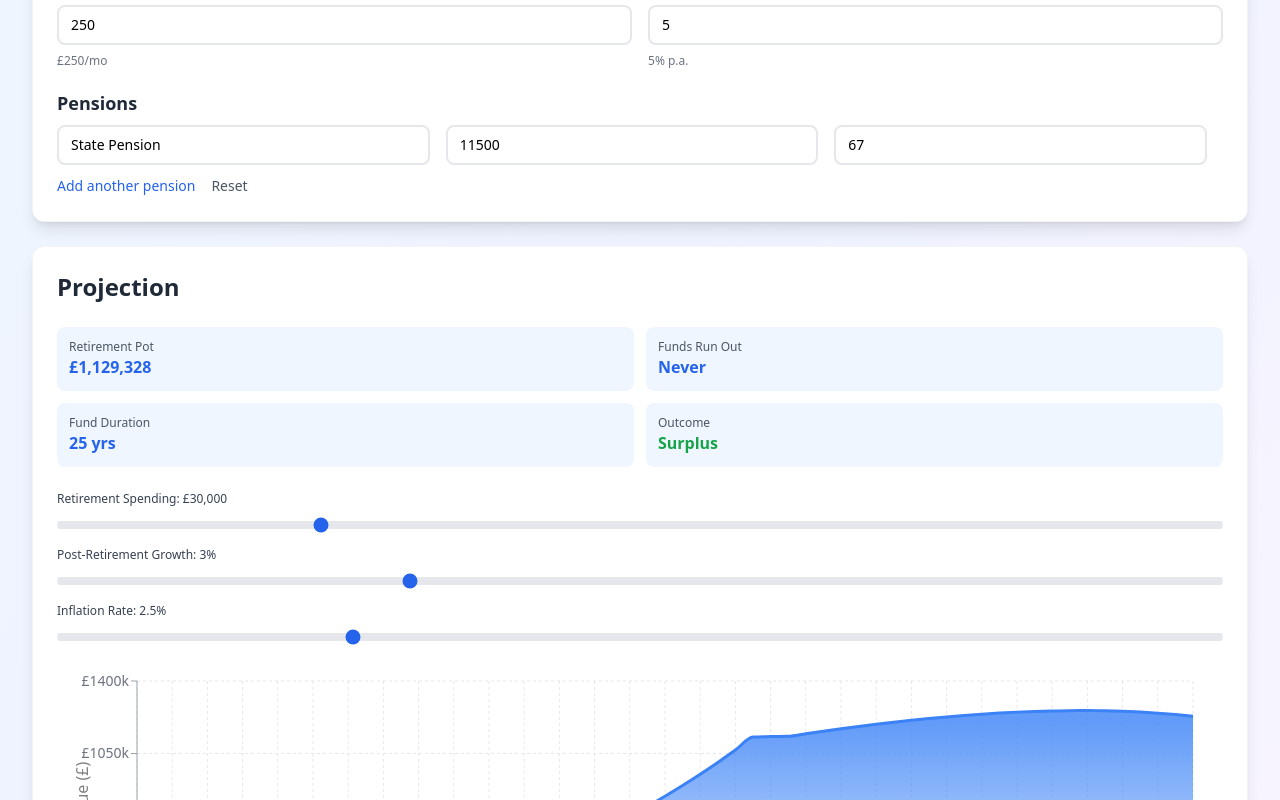
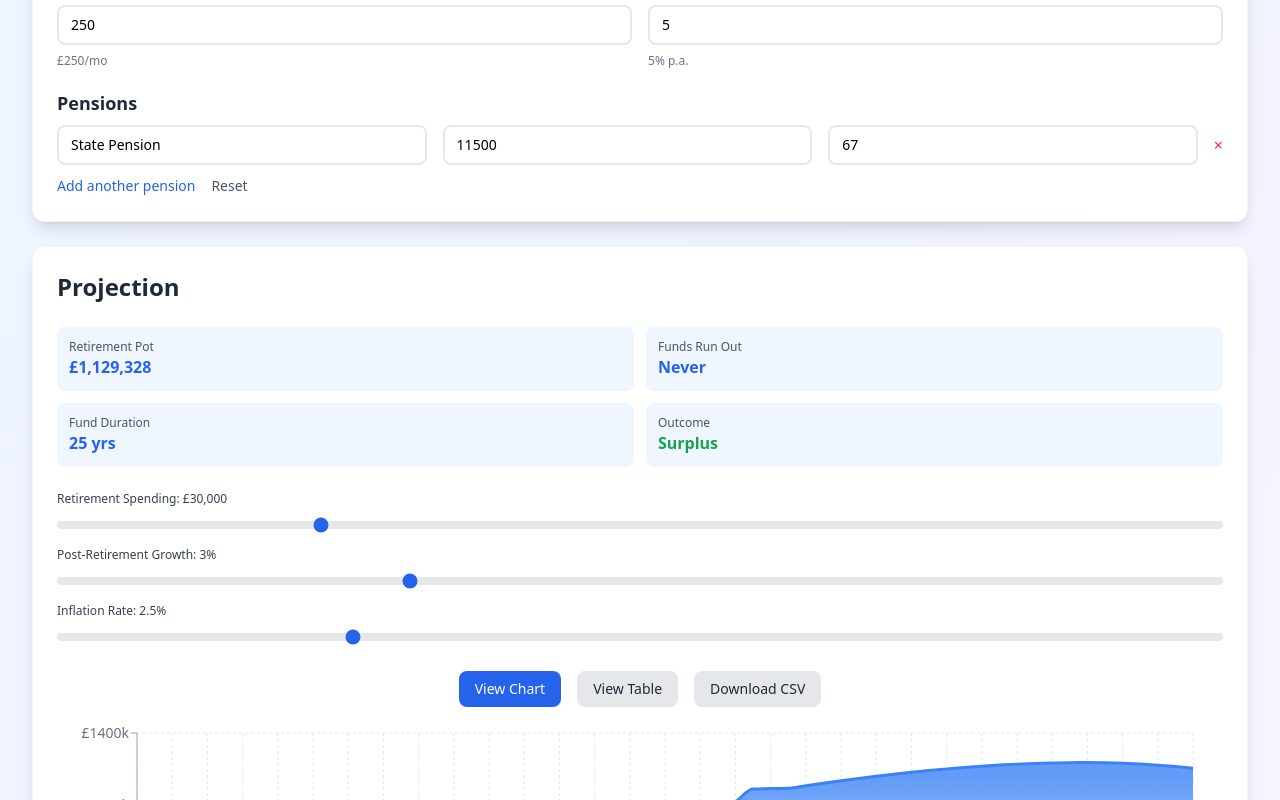
Before and after one commit to gpimblott/pension-planner, a Next.js app: page / in a window 1280 px wide. Shown: the part 460-1260 px from the top of the page. Built offline with nearby package versions, Linux system fonts and the light colour scheme.

Commit message:
Added table feature

```diff
--- a/src/app/page.tsx
+++ b/src/app/page.tsx
@@ -2,7 +2,8 @@ import InputForm from "../components/InputForm";
 
 export default function Home() {
   return (
-    <main className="min-h-screen bg-gradient-to-br from-blue-50 via-indigo-50 to-purple-50">
+    <main className="min-h-screen bg-gradient-to-br from-blue-50 via-indigo-50 to-purple-50 flex flex-col">
+      <div className="flex-grow">
         <div className="max-w-7xl mx-auto px-4 sm:px-6 lg:px-8 py-12">
           <div className="text-center mb-8">
             <h1 className="text-5xl md:text-6xl font-bold mb-6 bg-gradient-to-r from-blue-600 via-indigo-600 to-purple-600 bg-clip-text text-transparent">
@@ -12,6 +13,7 @@ export default function Home() {
           </div>
           <InputForm />
         </div>
+      </div>
       <div className="max-w-2xl mx-auto text-center text-gray-500 text-sm mt-4 mb-16">
         <p>Disclaimer: The results provided by this tool are for illustrative purposes only and may not be accurate. Please consult with a financial professional for personalised advice.</p>
       </div>
--- a/src/components/InputForm.tsx
+++ b/src/components/InputForm.tsx
@@ -263,7 +263,6 @@ export default function InputForm() {
                                     value={pension.name}
                                     onChange={(e) => handlePensionChange(index, 'name', e.target.value)}
                                     className="w-full px-3 py-2 text-sm border-2 border-gray-200 rounded-lg focus:ring-2 focus:ring-blue-100 focus:border-blue-500 transition-all"
-                                    readOnly={index === 0}
                                 />
                                 <input
                                     type="number"
@@ -277,11 +276,9 @@ export default function InputForm() {
                                     onChange={(e) => handlePensionChange(index, 'startAge', e.target.value)}
                                     className="w-full px-3 py-2 text-sm border-2 border-gray-200 rounded-lg focus:ring-2 focus:ring-blue-100 focus:border-blue-500 transition-all"
                                 />
-                                {index > 0 && (
-                                    <button type="button" onClick={() => removePension(index)} className="text-red-500 hover:text-red-700">
-                                        &times;
-                                    </button>
-                                )}
+                                <button type="button" onClick={() => removePension(index)} className="text-red-500 hover:text-red-700">
+                                    &times;
+                                </button>
                             </div>
                         ))}
                         <button type="button" onClick={addPension} className="text-sm text-blue-600 hover:underline">Add another pension</button>
--- a/src/components/PensionChart.tsx
+++ b/src/components/PensionChart.tsx
@@ -70,7 +70,7 @@ export default function PensionChart({ data }: PensionChartProps) {
                         stroke="#9ca3af"
                     />
                     <YAxis
-                        label={{ value: "Value (£)", angle: -90, position: "insideLeft" }}
+                        label={{ value: "Value (£)", angle: -90, position: "insideLeft", offset: -15 }}
                         tick={{ fill: "#6b7280", fontSize: 14 }}
                         stroke="#9ca3af"
                         tickFormatter={(value) => `£${(value / 1000).toFixed(0)}k`}
--- a/src/components/Results.tsx
+++ b/src/components/Results.tsx
@@ -5,6 +5,7 @@
 
 import { useState, useMemo } from "react";
 import PensionChart from "./PensionChart";
+import PensionTable from "./PensionTable"; // Import the new component
 import { calculatePension } from "@/lib/pensionCalculator";
 
 interface Pension {
@@ -112,6 +113,7 @@ export default function Results({
     const [annualRetirementSpending, setAnnualRetirementSpending] = useState(30000);
     const [postRetirementGrowth, setPostRetirementGrowth] = useState(3);
     const [inflationRate, setInflationRate] = useState(2.5);
+    const [showTable, setShowTable] = useState(false); // New state for toggling view
 
     const pensionData = useMemo(() => {
         const annualContribution = (monthlyContribution + employerContribution) * 12;
@@ -164,6 +166,10 @@ export default function Results({
         setter(Number(e.target.value));
     };
 
+    const handleDownloadCsv = () => {
+        downloadCsv(chartData, "pension_projection.csv");
+    };
+
     return (
         <div className="bg-white rounded-xl shadow-lg p-6 border border-gray-100">
             <h2 className="text-2xl font-bold mb-6 text-gray-800">Projection</h2>
@@ -206,9 +212,61 @@ export default function Results({
                     </div>
                 </div>
                 <div className="mt-6">
-                  <PensionChart data={chartData}/>
+                    <div className="flex justify-center space-x-4 mb-4">
+                        <button
+                            onClick={() => setShowTable(false)}
+                            className={`px-4 py-2 rounded-lg text-sm font-medium ${!showTable ? 'bg-blue-600 text-white' : 'bg-gray-200 text-gray-800 hover:bg-gray-300'}`}
+                        >
+                            View Chart
+                        </button>
+                        <button
+                            onClick={() => setShowTable(true)}
+                            className={`px-4 py-2 rounded-lg text-sm font-medium ${showTable ? 'bg-blue-600 text-white' : 'bg-gray-200 text-gray-800 hover:bg-gray-300'}`}
+                        >
+                            View Table
+                        </button>
+                        <button
+                            onClick={handleDownloadCsv}
+                            className="px-4 py-2 rounded-lg text-sm font-medium bg-gray-200 text-gray-800 hover:bg-gray-300"
+                        >
+                            Download CSV
+                        </button>
+                    </div>
+                    {showTable ? (
+                        <PensionTable data={chartData} />
+                    ) : (
+                        <PensionChart data={chartData}/>
+                    )}
                 </div>
             </div>
         </div>
     );
 }
+
+function downloadCsv(data: ChartData[], filename: string) {
+    const headers = ["Year", "Projected Value (£)", "Total Contributions (£)", "Cumulative Withdrawals (£)", "Cumulative Pension Income (£)"];
+    const rows = data.map(row => [
+        row.year,
+        row.value.toFixed(2),
+        row.contributions.toFixed(2),
+        row.withdrawals.toFixed(2),
+        row.pensionIncome.toFixed(2),
+    ]);
+
+    const csvContent = [
+        headers.join(","),
+        ...rows.map(e => e.join(",")),
+    ].join("\n");
+
+    const blob = new Blob([csvContent], { type: 'text/csv;charset=utf-8;' });
+    const link = document.createElement('a');
+    if (link.download !== undefined) { // feature detection
+        const url = URL.createObjectURL(blob);
+        link.setAttribute('href', url);
+        link.setAttribute('download', filename);
+        link.style.visibility = 'hidden';
+        document.body.appendChild(link);
+        link.click();
+        document.body.removeChild(link);
+    }
+}
```
Lines whose indentation alone changed are shown as unchanged.
